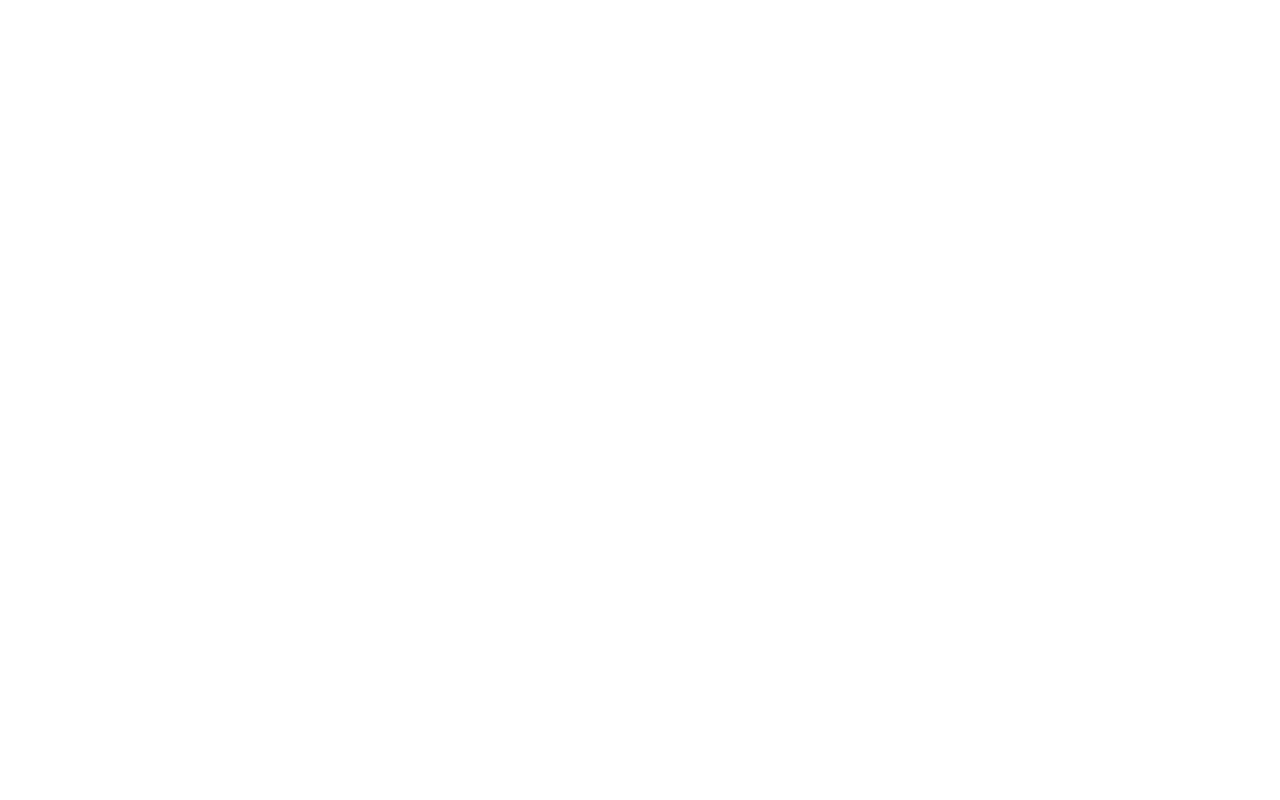
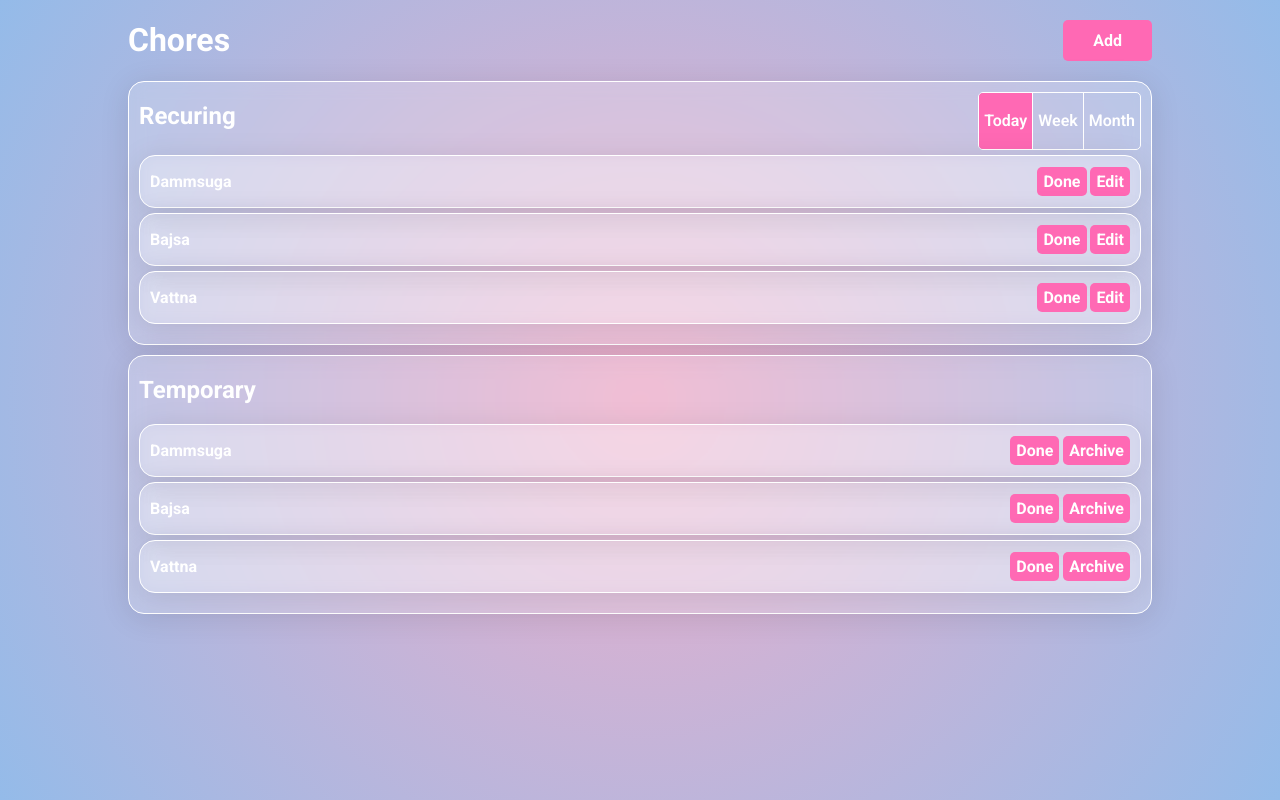
Before and after one commit to stmo8555/HouseholdPlanner, a plain HTML site: page view/chores.html in a window 1280 px wide. Drawn offline with Linux system fonts and the light colour scheme.

Commit message:
First iteration on chores view

```diff
--- a/view/chores.css
+++ b/view/chores.css
@@ -0,0 +1,164 @@
+* {
+    box-sizing: border-box;
+    font-family: "Roboto", sans-serif;
+    color: white;
+}
+
+html,
+body {
+    background: #EEAECA;
+    background: radial-gradient(circle, rgba(238, 174, 202, 1) 0%, rgba(148, 187, 233, 1) 100%);
+}
+ header {
+    justify-content: space-between;
+}
+
+.space-and-padding {
+    justify-content: space-between;
+    padding-inline: 10px;
+}
+
+.group {
+    inline-size: 80%;
+    margin-inline: auto;
+    margin-block-end: 10px;
+    padding-block-end: 20px;
+}
+
+ul {
+    margin: unset;
+}
+
+ul:marker {
+    display: none;
+}
+
+body {
+    margin: unset;
+    /* display: flex; */
+    /* align-items: center; */
+    /* justify-content: center; */
+    min-height: 100dvh;
+}
+
+.loginform label {
+    margin-block-start: 5px;
+    display: block;
+}
+
+.loginform input {
+    font-size: 1rem;
+    background: rgba(0, 0, 0, 0.2);
+    outline: unset;
+    border: unset;
+    border-radius: 5px;
+    border: white 2px solid;
+    inline-size: 100%;
+    box-sizing: border-box;
+    padding: 5px;
+}
+
+
+input::placeholder {
+    opacity: 0.7;
+    color: white;
+}
+
+.filters {
+    display: flex;
+    margin-block-start: 10px;
+    border: 1px solid white;
+    border-radius: 5px;
+    overflow: hidden;
+}
+
+.filters input[type="radio"] {
+    display: none;
+}
+
+.filters .filter:first-of-type {
+    border-inline-end: 1px solid white;
+}
+
+.filters .filter:last-of-type {
+    border-inline-start: 1px solid white;
+}
+
+.filters label {
+    display: flex;
+    align-items: center;
+    padding-inline: 5px;
+    cursor: pointer;
+    font-weight: 600;
+    transition: 0.2s;
+    height: 100%;
+}
+
+
+.filters input[type="radio"]:checked+label {
+    background: hotpink;
+    color: white;
+}
+
+button {
+    font-size: 1rem;
+    font-weight: bold;
+    border: unset;
+    background: hotpink;
+    border-radius: 5px;
+    padding-block: 5px;
+}
+
+button:hover {
+    cursor: pointer;
+    scale: 1.02;
+    box-shadow: 0 4px 30px rgba(0, 0, 0, 0.2);
+}
+
+.add {
+    margin-inline-start: auto;
+    margin-inline-end: 10%;
+    margin-block: 20px;
+    padding-inline: 30px;
+}
+
+.flex {
+    display: flex;
+}
+
+.center-horizontal {
+    justify-content: center;
+}
+
+h1 {
+    margin-inline: 10%;
+    text-align: left;
+}
+
+.loginform {
+    padding: 24px;
+    flex: 1;
+}
+
+.glass {
+    background: rgba(255, 255, 255, 0.2);
+    border-radius: 16px;
+    box-shadow: 0 4px 30px rgba(0, 0, 0, 0.1);
+    backdrop-filter: blur(8px);
+    -webkit-backdrop-filter: blur(8px);
+    border: 1px solid rgba(255, 255, 255, 1);
+}
+
+ul {
+    padding: unset;
+    flex: 1;
+    padding-inline: 10px;
+}
+
+.chore {
+    display: flex;
+    justify-content: space-between;
+    align-items: center;
+    padding-inline: 10px;
+    margin-block-start: 5px;
+}
--- a/view/chores.html
+++ b/view/chores.html
@@ -0,0 +1,97 @@
+<!DOCTYPE html>
+<html lang="en">
+
+<head>
+    <meta charset="UTF-8">
+    <meta name="viewport" content="width=device-width, initial-scale=1.0">
+    <meta http-equiv="X-UA-Compatible" content="ie=edge">
+    <title>Chores</title>
+    <link rel="stylesheet" href="./style.css">
+    <link rel="icon" href="./favicon.ico" type="image/x-icon">
+    <link rel="preconnect" href="https://fonts.googleapis.com">
+    <link rel="preconnect" href="https://fonts.gstatic.com" crossorigin>
+    <link href="https://fonts.googleapis.com/css2?family=Roboto:ital,wght@0,100..900;1,100..900&display=swap"
+        rel="stylesheet">
+</head>
+
+<body>
+    <header class="flex">
+        <h1>Chores</h1>
+        <button class="add">Add</button>
+    </header>
+    <main>
+        <div class="group glass">
+            <div class="space-and-padding flex">
+                <h2>Recuring</h2>
+                <span class="filters">
+                    <span class="filter">
+                        <input type="radio" id="filter1" name="filter" value="Today" checked />
+                        <label for="filter1">Today</label>
+                    </span>
+                    <span class="filter">
+                        <input type="radio" id="filter2" name="filter" value="Week" />
+                        <label for="filter2">Week</label>
+                    </span>
+                    <span class="filter">
+                        <input type="radio" id="filter3" name="filter" value="Month" />
+                        <label for="filter3">Month</label>
+                    </span>
+                </span>
+            </div>
+            <ul>
+                <li class="chore glass center-in-div">
+                    <p><strong>Dammsuga</strong></p>
+                    <span>
+                        <button>Done</button>
+                        <button>Edit</button>
+                    </span>
+                </li>
+                <li class="chore glass">
+                    <p><strong>Bajsa</strong></p>
+                    <span>
+                        <button>Done</button>
+                        <button>Edit</button>
+                    </span>
+                </li>
+                <li class="chore glass">
+                    <p><strong>Vattna</strong></p>
+                    <span>
+                        <button>Done</button>
+                        <button>Edit</button>
+                    </span>
+                </li>
+            </ul>
+        </div>
+
+        <div class="group flex glass">
+            <ul class="center-in-div">
+
+                <h2>Temporary</h2>
+                <li class="chore glass center-in-div">
+                    <p><strong>Dammsuga</strong></p>
+                    <span>
+                        <button>Done</button>
+                        <button>Archive</button>
+                    </span>
+                </li>
+                <li class="chore glass">
+                    <p><strong>Bajsa</strong></p>
+                    <span>
+                        <button>Done</button>
+                        <button>Archive</button>
+                    </span>
+                </li>
+                <li class="chore glass">
+                    <p><strong>Vattna</strong></p>
+                    <span>
+                        <button>Done</button>
+                        <button>Archive</button>
+                    </span>
+                </li>
+            </ul>
+        </div>
+    </main>
+    <script src="index.js"></script>
+</body>
+
+</html>
--- a/view/style.css
+++ b/view/style.css
@@ -4,27 +4,49 @@
     color: white;
 }
 
-html, body {
-    background-image: url(assets/background.jpg);
-    background-repeat: no-repeat;
-    background-position: center;
-    background-size: cover;
+html,
+body {
+    background: #EEAECA;
+    background: radial-gradient(circle, rgba(238, 174, 202, 1) 0%, rgba(148, 187, 233, 1) 100%);
+}
+ header {
+    justify-content: space-between;
+}
+
+.space-and-padding {
+    justify-content: space-between;
+    padding-inline: 10px;
+}
+
+.group {
+    inline-size: 80%;
+    margin-inline: auto;
+    margin-block-end: 10px;
+    padding-block-end: 20px;
+}
+
+ul {
+    margin: unset;
+}
+
+ul:marker {
+    display: none;
 }
 
 body {
     margin: unset;
-    display: flex;
-    align-items: center;
-    justify-content: center;
+    /* display: flex; */
+    /* align-items: center; */
+    /* justify-content: center; */
     min-height: 100dvh;
 }
 
-label {
+.loginform label {
     margin-block-start: 5px;
     display: block;
 }
 
-input {
+.loginform input {
     font-size: 1rem;
     background: rgba(0, 0, 0, 0.2);
     outline: unset;
@@ -36,8 +58,45 @@
     padding: 5px;
 }
 
+
 input::placeholder {
     opacity: 0.7;
+    color: white;
+}
+
+.filters {
+    display: flex;
+    margin-block-start: 10px;
+    border: 1px solid white;
+    border-radius: 5px;
+    overflow: hidden;
+}
+
+.filters input[type="radio"] {
+    display: none;
+}
+
+.filters .filter:first-of-type {
+    border-inline-end: 1px solid white;
+}
+
+.filters .filter:last-of-type {
+    border-inline-start: 1px solid white;
+}
+
+.filters label {
+    display: flex;
+    align-items: center;
+    padding-inline: 5px;
+    cursor: pointer;
+    font-weight: 600;
+    transition: 0.2s;
+    height: 100%;
+}
+
+
+.filters input[type="radio"]:checked+label {
+    background: hotpink;
     color: white;
 }
 
@@ -48,8 +107,6 @@
     background: hotpink;
     border-radius: 5px;
     padding-block: 5px;
-    inline-size: 70%;
-    margin-block-start: 15px;
 }
 
 button:hover {
@@ -58,17 +115,32 @@
     box-shadow: 0 4px 30px rgba(0, 0, 0, 0.2);
 }
 
-.center-in-div {
-    text-align: center;
+.add {
+    margin-inline-start: auto;
+    margin-inline-end: 10%;
+    margin-block: 20px;
+    padding-inline: 30px;
+}
+
+.flex {
+    display: flex;
+}
+
+.center-horizontal {
+    justify-content: center;
 }
 
 h1 {
-    text-align: center;
+    margin-inline: 10%;
+    text-align: left;
 }
 
 .loginform {
     padding: 24px;
     flex: 1;
+}
+
+.glass {
     background: rgba(255, 255, 255, 0.2);
     border-radius: 16px;
     box-shadow: 0 4px 30px rgba(0, 0, 0, 0.1);
@@ -76,3 +148,17 @@
     -webkit-backdrop-filter: blur(8px);
     border: 1px solid rgba(255, 255, 255, 1);
 }
+
+ul {
+    padding: unset;
+    flex: 1;
+    padding-inline: 10px;
+}
+
+.chore {
+    display: flex;
+    justify-content: space-between;
+    align-items: center;
+    padding-inline: 10px;
+    margin-block-start: 5px;
+}
```
Also changed, not shown: view/login.html (+5 -11 lines), view/reoccuringChores.css (deleted, +0 -79 lines), view/reoccuringChores.html (deleted, +0 -80 lines), view/tmpChores.html (deleted).
